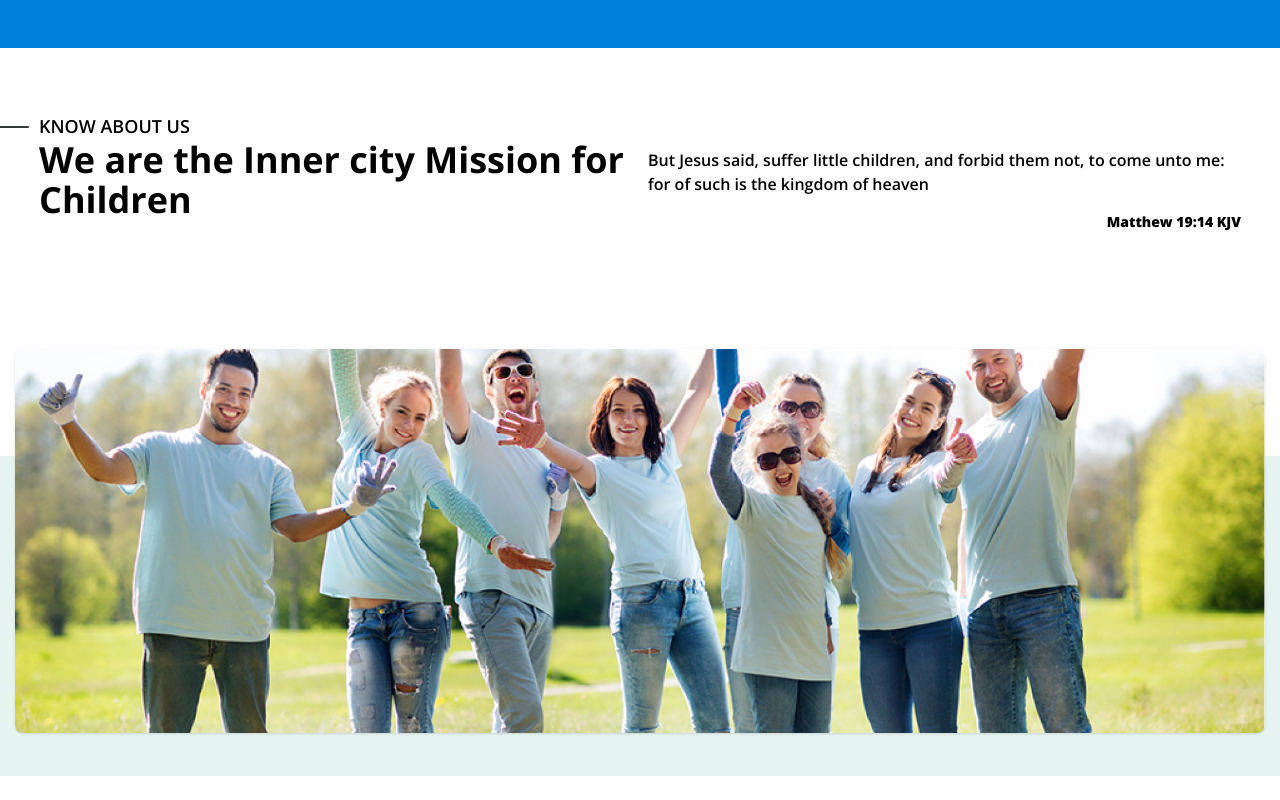
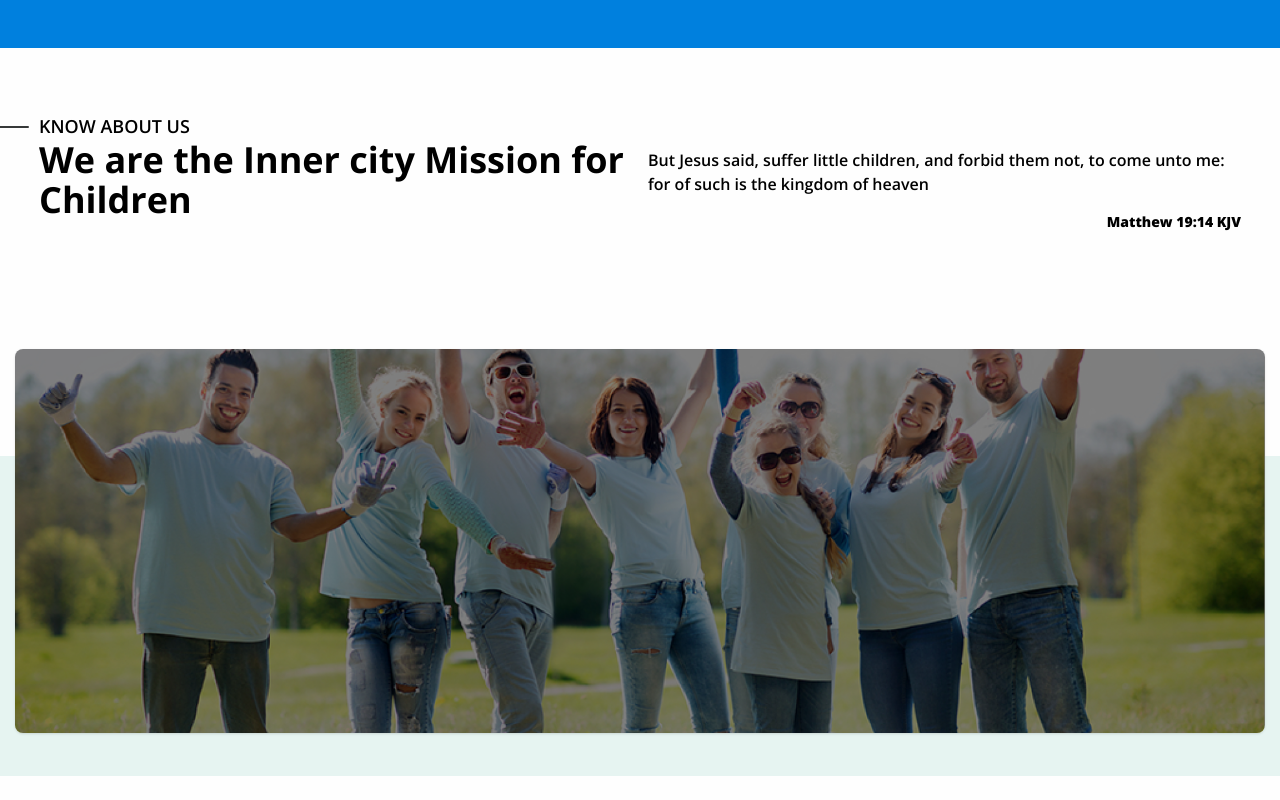
Before and after one commit to ryanfavour4/the-innercity-mission-for-children, a Next.js app: page /about in a window 1280 px wide. Shown: the top 800 px of the page. Built offline with nearby package versions, Linux system fonts and the light colour scheme.

Commit message:
major changes

```diff
--- a/app/about/page.tsx
+++ b/app/about/page.tsx
@@ -29,6 +29,8 @@ export default function AboutUs() {
 
       <div className="h-80 w-full bg-secondary">
         <div className="wrapper relative">
+          {/* overlay */}
+          <div className="absolute -top-1/3 z-10 h-96 w-full rounded-lg bg-black/50" />
           <Image
             width={800}
             height={280}
@@ -363,10 +365,8 @@ export default function AboutUs() {
       {/* EXECUTIVE DIRECTOR */}
       <br />
       <br />
-
       <div className="wrapper p-6 pb-10">
         <h1 className="mb-8 text-2xl font-bold md:text-4xl">Executive director</h1>
-
         <div className="flex w-fit flex-col items-center gap-3 text-center">
           <Image
             width={100}
```
